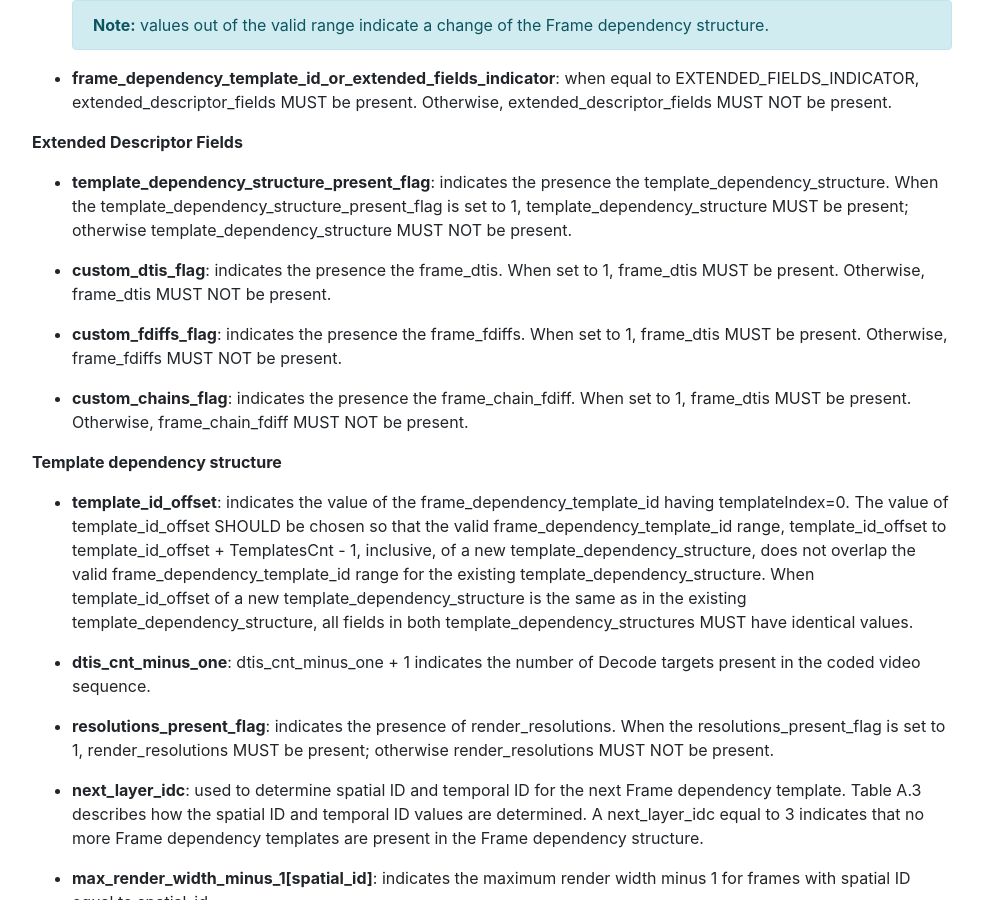
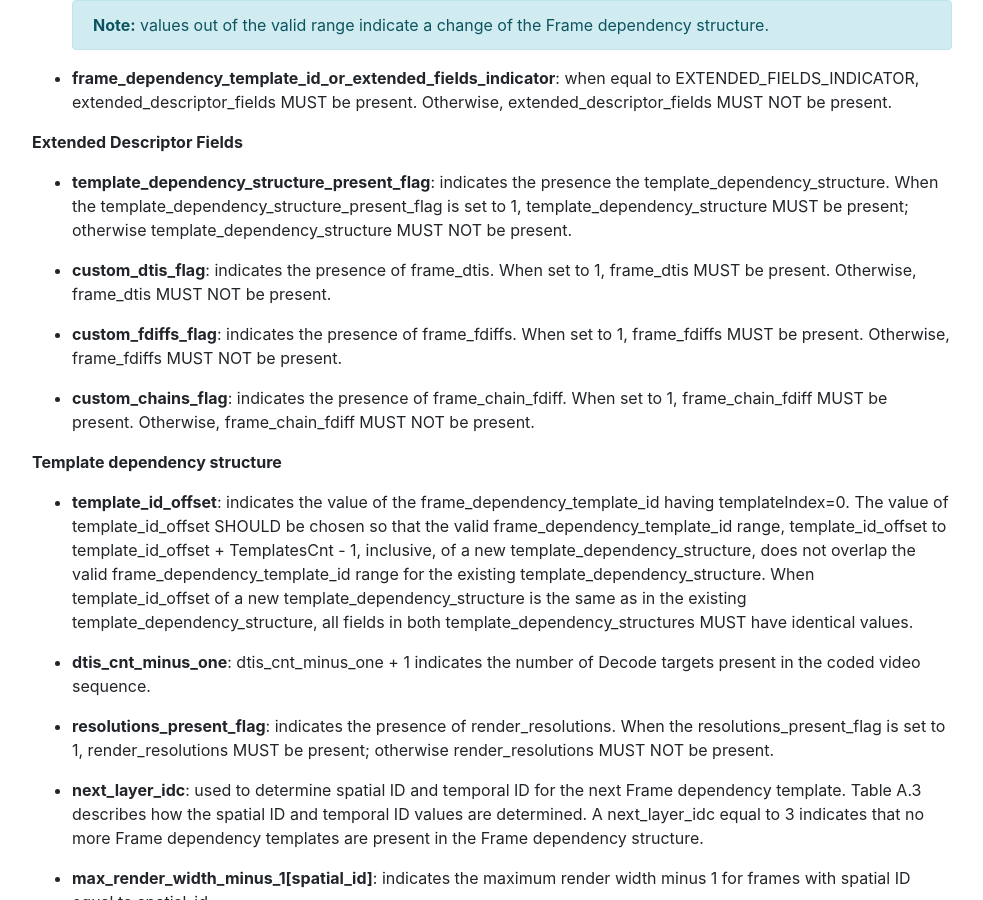
Before and after one commit to AOMediaCodec/av1-rtp-spec, a Jekyll site: the page built from index.md, in a window 1280 px wide and 900 px high, scrolled down 15413 px. Shown: the whole window, without its empty margins (53-1036 px from the left). Built offline with Jekyll 4.4.1, drawn with Linux system fonts in a browser that asks for light colours; nearby versions of some CDN libraries.

Commit message:
Update av1-rtp-spec.md

```diff
--- a/av1-rtp-spec.md
+++ b/av1-rtp-spec.md
@@ -798,14 +798,14 @@ described in this section.
     template_dependency_structure MUST be present; otherwise
     template_dependency_structure MUST NOT be present.
 
-  * **custom_dtis_flag**: indicates the presence the frame_dtis. When set to 1,
+  * **custom_dtis_flag**: indicates the presence of frame_dtis. When set to 1,
     frame_dtis MUST be present. Otherwise, frame_dtis MUST NOT be present.
 
-  * **custom_fdiffs_flag**: indicates the presence the frame_fdiffs. When set to
-    1, frame_dtis MUST be present. Otherwise, frame_fdiffs MUST NOT be present.
+  * **custom_fdiffs_flag**: indicates the presence of frame_fdiffs. When set to
+    1, frame_fdiffs MUST be present. Otherwise, frame_fdiffs MUST NOT be present.
 
-  * **custom_chains_flag**: indicates the presence the frame_chain_fdiff. When
-    set to 1, frame_dtis MUST be present. Otherwise, frame_chain_fdiff MUST NOT
+  * **custom_chains_flag**: indicates the presence of frame_chain_fdiff. When
+    set to 1, frame_chain_fdiff MUST be present. Otherwise, frame_chain_fdiff MUST NOT
     be present.
 
 **Template dependency structure**
```
